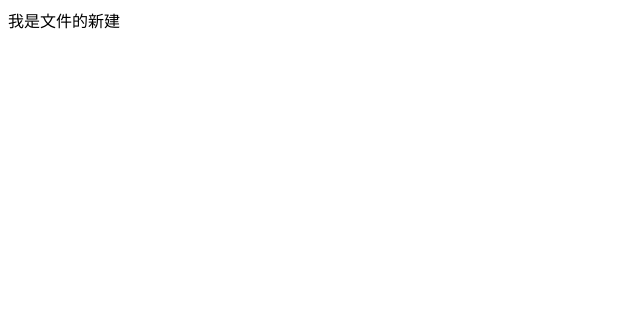
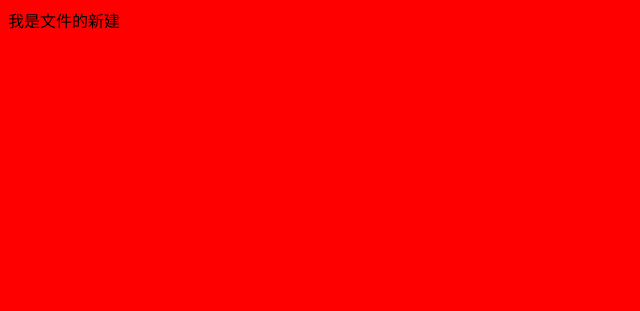
Before and after one commit to xwkj/gitnew, a plain HTML site: page index.html in a window 1280 px wide. Shown: the whole page, without its empty margins (0-640 px from the left). Drawn offline with Linux system fonts and the light colour scheme.

Commit message:
新增样式表

```diff
--- a/index.html
+++ b/index.html
@@ -6,7 +6,7 @@
     <script src="js/kk.js"></script>
     <link rel="stylesheet" href="css.css"/>
 </head>
-<body>
+<body class="abc">
   我是文件的新建
 </body>
 </html>
```
